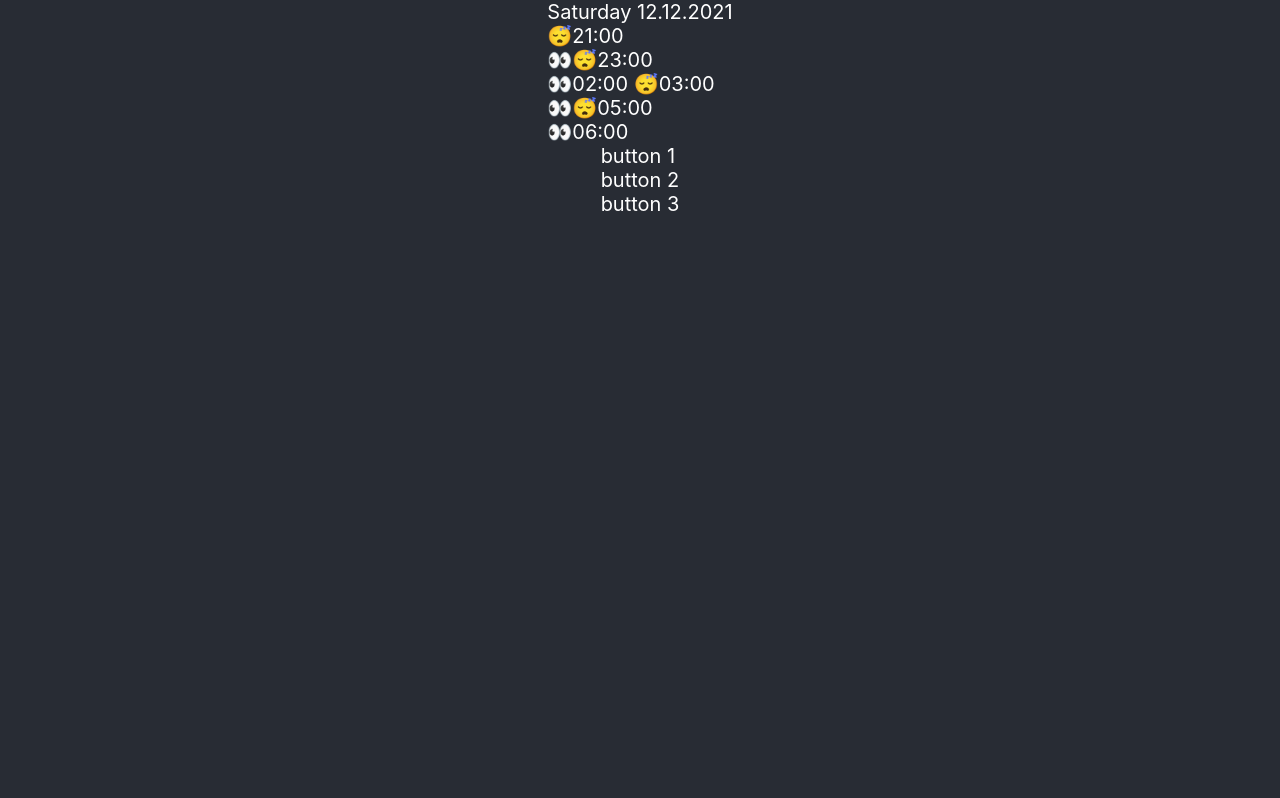
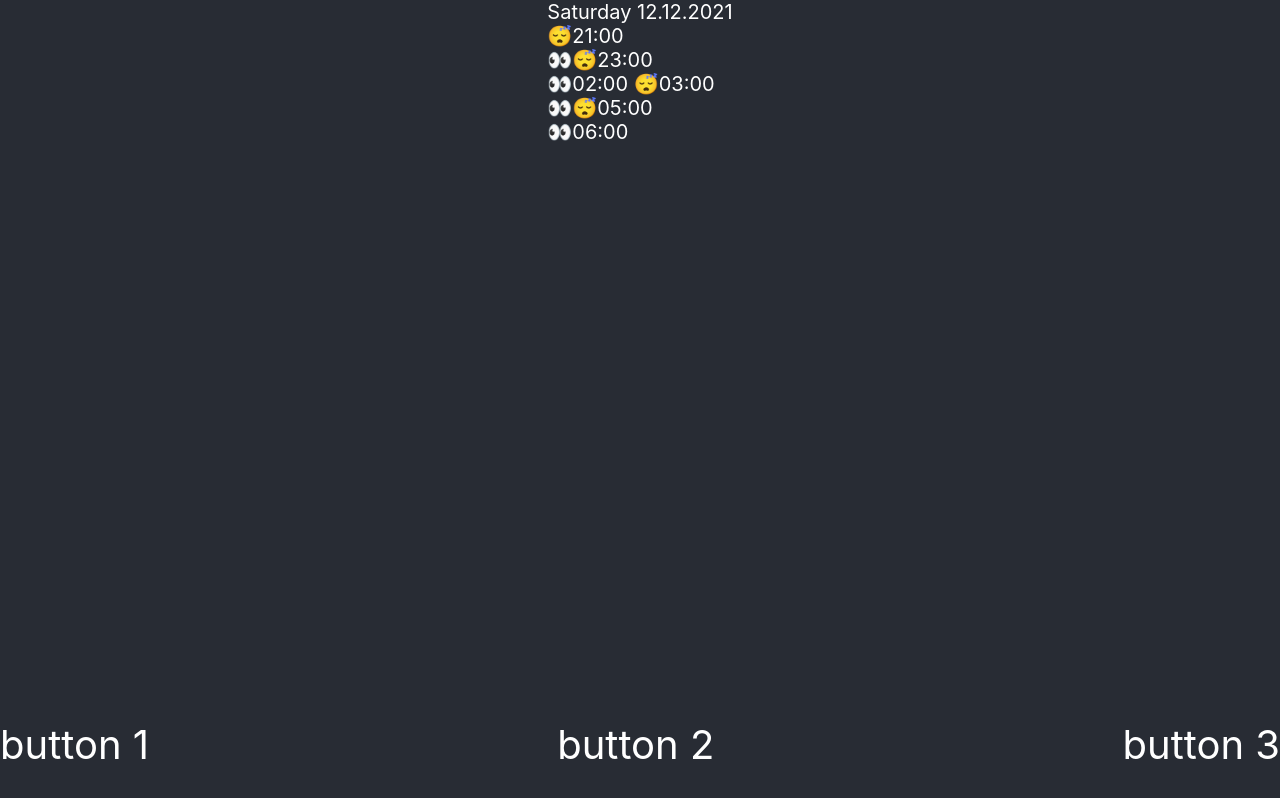
Before and after one commit to tommiseppanen/zzz-tracker, a React (Create React App) app: page / in a window 1280 px wide. Built offline with nearby package versions, Linux system fonts and the light colour scheme.

Commit message:
Basic styles for ActionBar

```diff
--- a/src/components/ActionBar.css
+++ b/src/components/ActionBar.css
@@ -1,3 +1,13 @@
 .action-bar {
-    height: 10vh;
+  height: 10vh;
+  width: 100vw;
+  display: flex;
+  flex-direction: row;
+  justify-content: space-between;
+  position: absolute;
+  bottom: 0;
 }
+
+.action-bar__button {
+  font-size: 5vh;
+}
--- a/src/components/ActionBar.tsx
+++ b/src/components/ActionBar.tsx
@@ -1,12 +1,13 @@
 import * as React from 'react';
+import './ActionBar.css';
 
 const ActionBar: React.FC = () => {
   const [count, setCount] = React.useState(0);
   return (
     <div className="action-bar">
-      <div><span>button 1</span></div>
-      <div><span>button 2</span></div>
-      <div><span>button 3</span></div>
+      <div className="action-bar__button"><span>button 1</span></div>
+      <div className="action-bar__button"><span>button 2</span></div>
+      <div className="action-bar__button"><span>button 3</span></div>
     </div>
   );
 };
```
